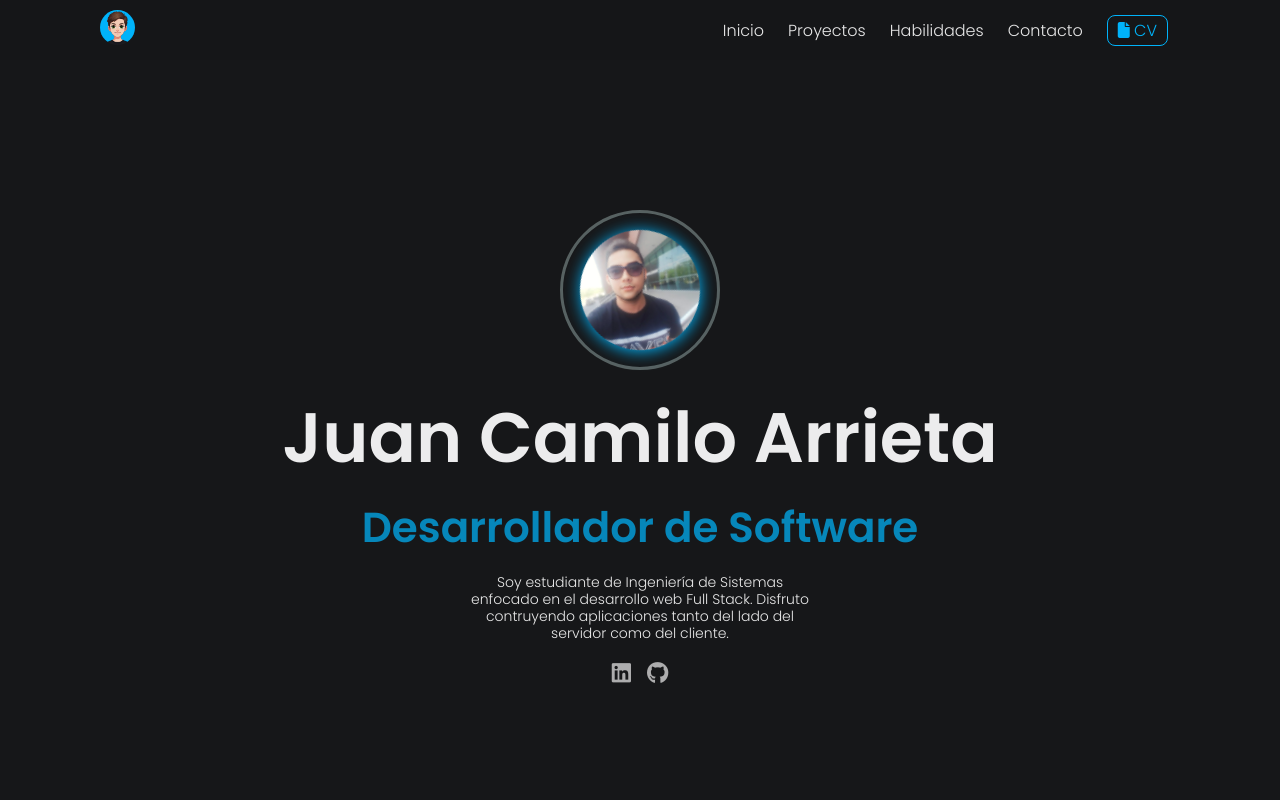
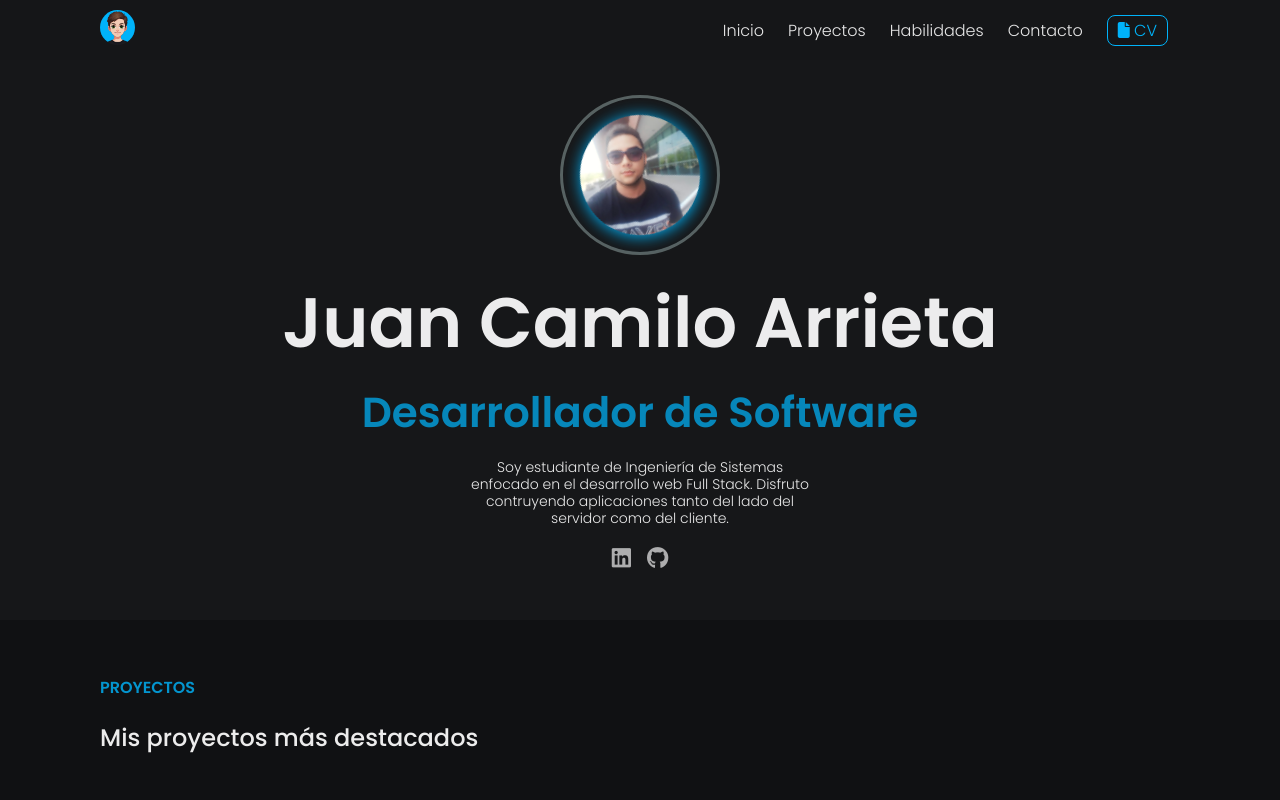
Before and after one commit to Bernieta/jcamilo-portfolio, a website built with Vite: page index.html in a window 1280 px wide. Shown: the top 800 px of the page. Built offline with nearby package versions, Linux system fonts and the light colour scheme.

Commit message:
Update style.css

```diff
--- a/style.css
+++ b/style.css
@@ -116,7 +116,7 @@ section {
   display: flex;
   justify-content: center;
   align-items: center;
-  min-height: 100vh;
+  min-height: 57rem;
   margin-top: 5rem;
   width: 100%;
   gap: 4rem;
```
